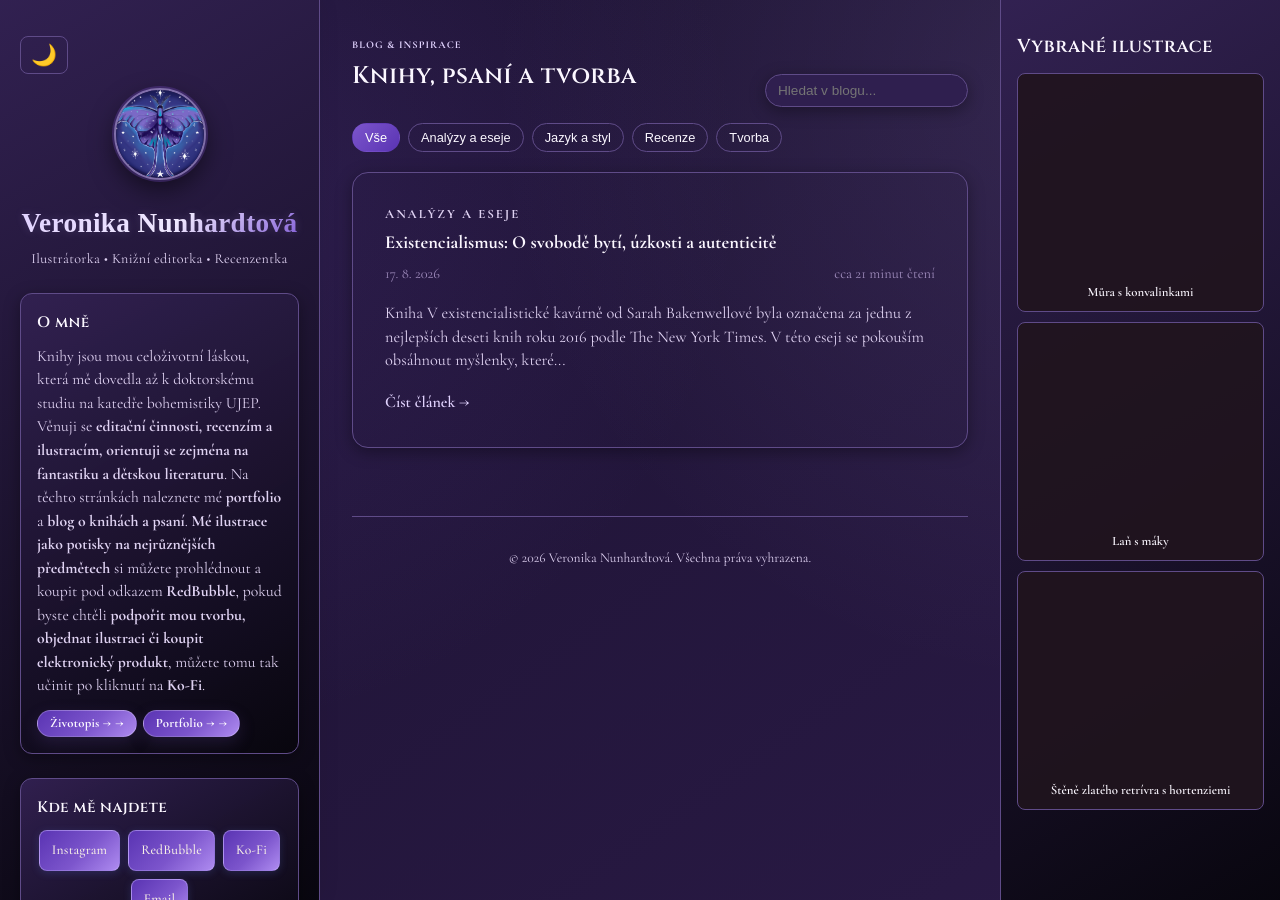
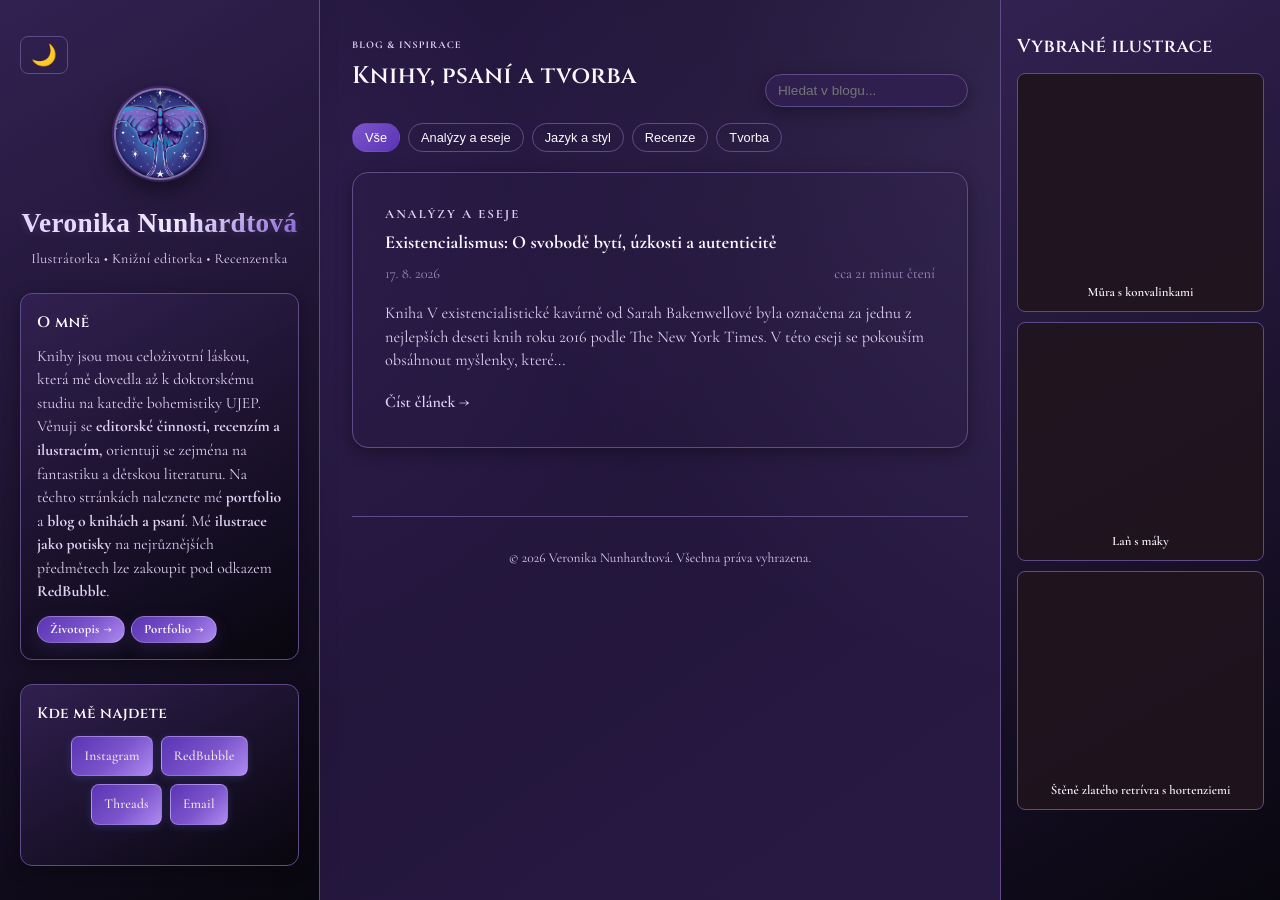
Before and after one commit to vnunhardtova/vnunhardtova.github.io, a Jekyll site: the page built from index.html, in a window 1280 px wide. Built offline with Jekyll 4.4.1, drawn with Linux system fonts in a browser that asks for light colours; some web fonts are replaced.

Commit message:
Links + bio edit

```diff
--- a/_layouts/default.html
+++ b/_layouts/default.html
@@ -61,10 +61,11 @@
 
             <section class="about">
                 <h2>O mně</h2>
-                <p>Knihy jsou mou celoživotní láskou, která mě dovedla až k doktorskému studiu na katedře bohemistiky UJEP. Věnuji se <b>editační činnosti, recenzím a ilustracím, orientuji se zejména na fantastiku a dětskou literaturu</b>. Na těchto stránkách naleznete mé <b>portfolio</b> a <b>blog o knihách a psaní</b>. <b>Mé ilustrace jako potisky na nejrůznějších předmětech</b> si můžete prohlédnout a koupit pod odkazem <b>RedBubble</b>, pokud byste chtěli <b>podpořit mou tvorbu, objednat ilustraci či koupit elektronický produkt</b>, můžete tomu tak učinit po kliknutí na <b>Ko-Fi</b>.</p>
+                <p>Knihy jsou mou celoživotní láskou, která mě dovedla až k doktorskému studiu na katedře bohemistiky UJEP. Věnuji se <b>editorské činnosti, recenzím a ilustracím,</b> orientuji se zejména na fantastiku a dětskou literaturu. Na těchto stránkách naleznete mé <b>portfolio</b> a <b>blog o knihách a psaní</b>.
+                    Mé <b>ilustrace jako potisky</b> na nejrůznějších předmětech lze zakoupit pod odkazem <b>RedBubble</b>. </p>
                 <div class="sidebar-links-row">
-                    <a href="{{ '/#bio' | relative_url }}" class="bio-link">Životopis →</a>
-                    <a href="{{ '/#portfolio' | relative_url }}" class="bio-link secondary-link">Portfolio →</a>
+                    <a href="{{ '/#bio' | relative_url }}" class="bio-link">Životopis</a>
+                    <a href="{{ '/#portfolio' | relative_url }}" class="bio-link secondary-link">Portfolio</a>
                 </div>
             </section>
 
--- a/data/links.js
+++ b/data/links.js
@@ -1,26 +1,4 @@
-/* ==============================================
-   SOCIAL MEDIA LINKS DATA
-   ============================================== */
 
-/**
- * WHY SEPARATE FILE?
- * - Easy to edit social links without touching JavaScript logic
- * - Clean organization (data separated from code)
- * - If you add/remove social platforms, you only edit this file
- *
- * HOW IT WORKS?
- * - This file is loaded BEFORE script.js in index.html
- * - Creates the 'links' array that script.js uses
- * - script.js can access this data without rewriting it
- */
-
-/**
- * LINKS ARRAY
- * Contains all your social media and external platform links
- * Each link has:
- * - label: What text appears on the button
- * - url: Where the link points to
- */
 const links = [
     {
         label: "Instagram",
@@ -31,27 +9,11 @@ const links = [
         url: "https://www.redbubble.com/people/Noolien/shop"
     },
     {
-        label: "Ko-Fi",
-        url: "https://www.ko-fi.com/vnunhardtova"
+        label: "Threads",
+        url: "https://www.threads.com/vnunhardtova"
     },
     {
         label: "Email",
         url: "mailto:vhardt@duck.com"
     }
 ];
-
-/**
- * HOW TO ADD A NEW LINK:
- *
- * Just add a new object to the array above:
- * {
- *     label: "Your Platform Name",
- *     url: "https://your-platform-url.com/yourprofile"
- * }
- *
- * Example (Twitter):
- * {
- *     label: "Twitter",
- *     url: "https://twitter.com/yourusername"
- * }
- */
```
Also changed, not shown: 5 other files.
